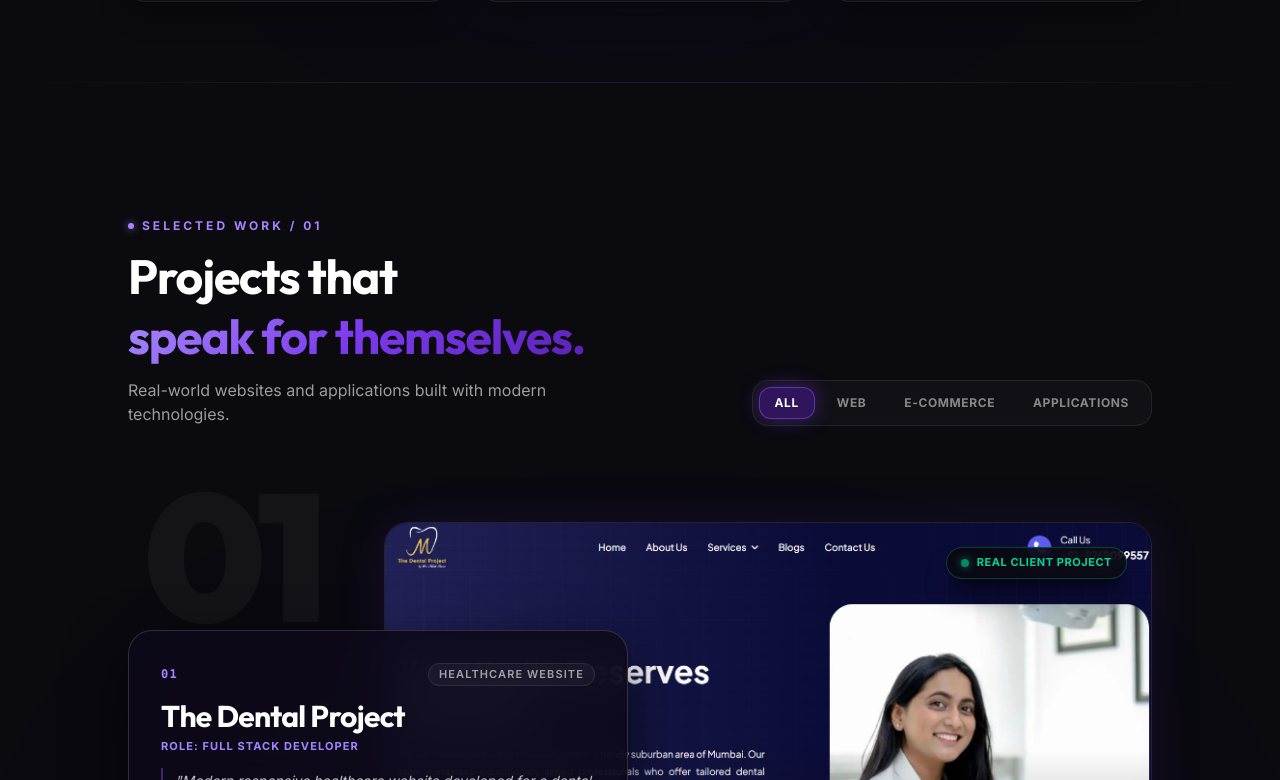
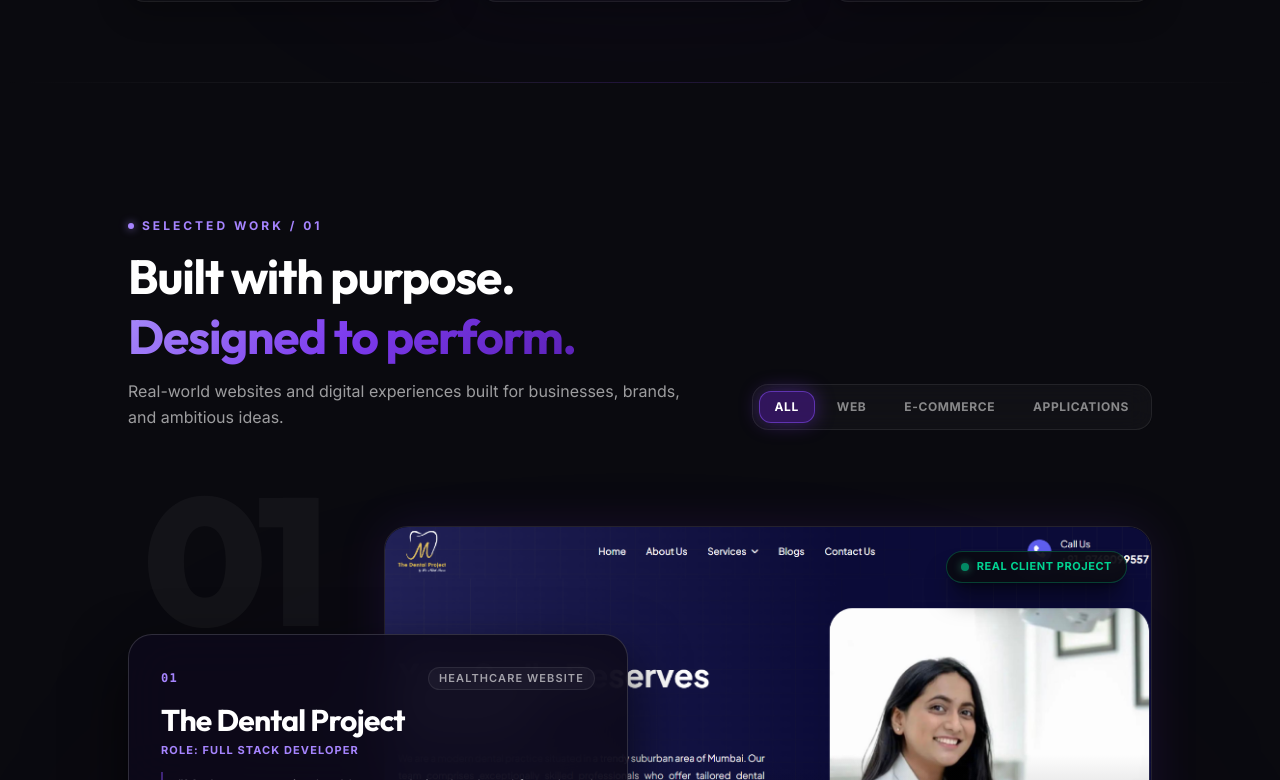
Before and after one commit to milindpatel1432/milindportfolio, a React (Vite) app: page / in a window 1280 px wide. Shown: the part 2020-2800 px from the top of the page. Built offline with nearby package versions, Linux system fonts and the light colour scheme.

Commit message:
Update Projects section introductory header typography and copy

```diff
--- a/src/components/Projects/Projects.jsx
+++ b/src/components/Projects/Projects.jsx
@@ -310,12 +310,12 @@ export default function Projects() {
             </div>
 
             <h2 className="text-3xl sm:text-4xl lg:text-5xl font-bold font-outfit text-white leading-tight tracking-tight mb-3">
-              Projects that <br className="hidden sm:inline" />
-              <span className="text-gradient-violet">speak for themselves.</span>
+              Built with purpose. <br className="hidden sm:inline" />
+              <span className="text-gradient-violet">Designed to perform.</span>
             </h2>
 
-            <p className="text-white/60 text-sm sm:text-base font-normal max-w-lg">
-              Real-world websites and applications built with modern technologies.
+            <p className="text-white/60 text-sm sm:text-base font-normal leading-relaxed max-w-xl">
+              Real-world websites and digital experiences built for businesses, brands, and ambitious ideas.
             </p>
           </div>
 
```
